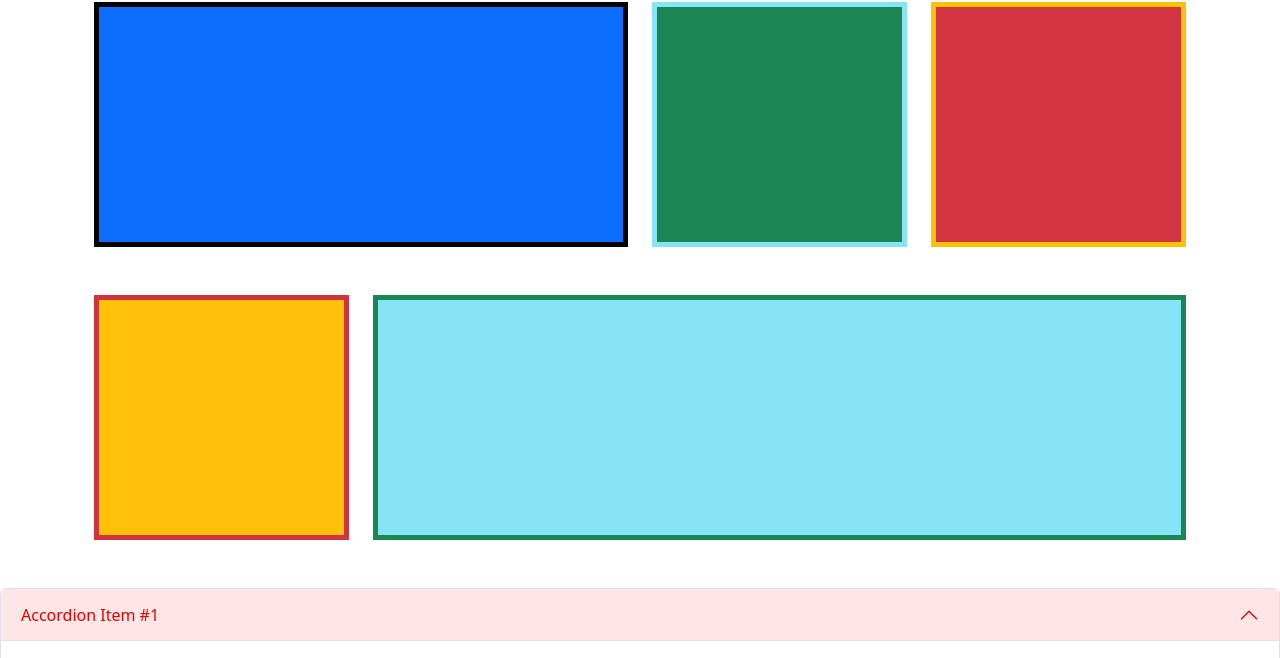
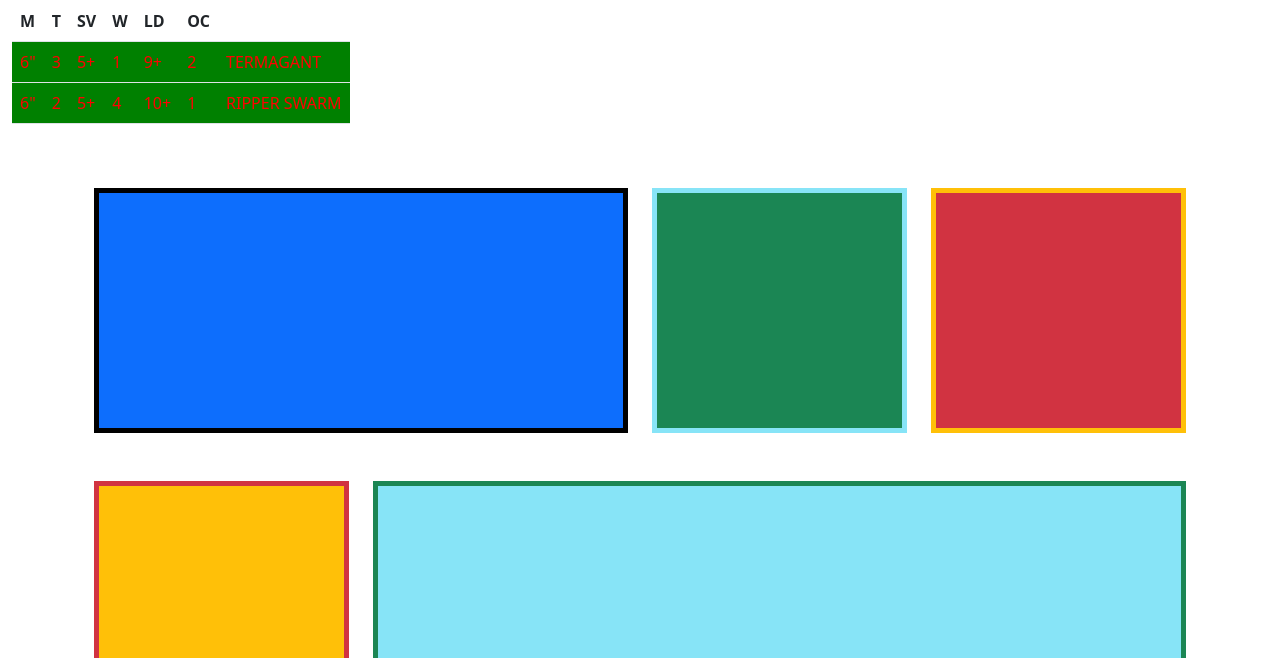
Before and after one commit to Tokes94/Tokes94.github.io, a website: page index.html in a window 1280 px wide. Shown: the part 442-1100 px from the top of the page. Drawn offline with Linux system fonts and the light colour scheme.

Commit message:
HTML TABLES
html table created and css styling attemps

```diff
--- a/index.html
+++ b/index.html
@@ -34,6 +34,39 @@
 
       </div>
     </div>
+  </div>
+
+  <div class="container-fluid">
+    <h2>Table</h2>
+    <table class="table">
+      <tr>
+        <th>M</th>
+        <th>T</th>
+        <th>SV</th>
+        <th>W</th>
+        <th>LD</th>
+        <th>OC</th>
+        <th>&nbsp;</th>
+      </tr>
+      <tr>
+        <td>6"</td>
+        <td>3</td>
+        <td>5+</td>
+        <td>1</td>
+        <td>9+</td>
+        <td>2</td>
+        <td>TERMAGANT</td>
+      </tr>
+      <tr>
+        <td>6"</td>
+        <td>2</td>
+        <td>5+</td>
+        <td>4</td>
+        <td>10+</td>
+        <td>1</td>
+        <td>RIPPER SWARM</td>
+      </tr>
+    </table>
   </div>
 
   <div class="container-fluid category-rows">
```
Also changed, not shown: mystyle.css (line endings or trailing spaces), src/main.css.
